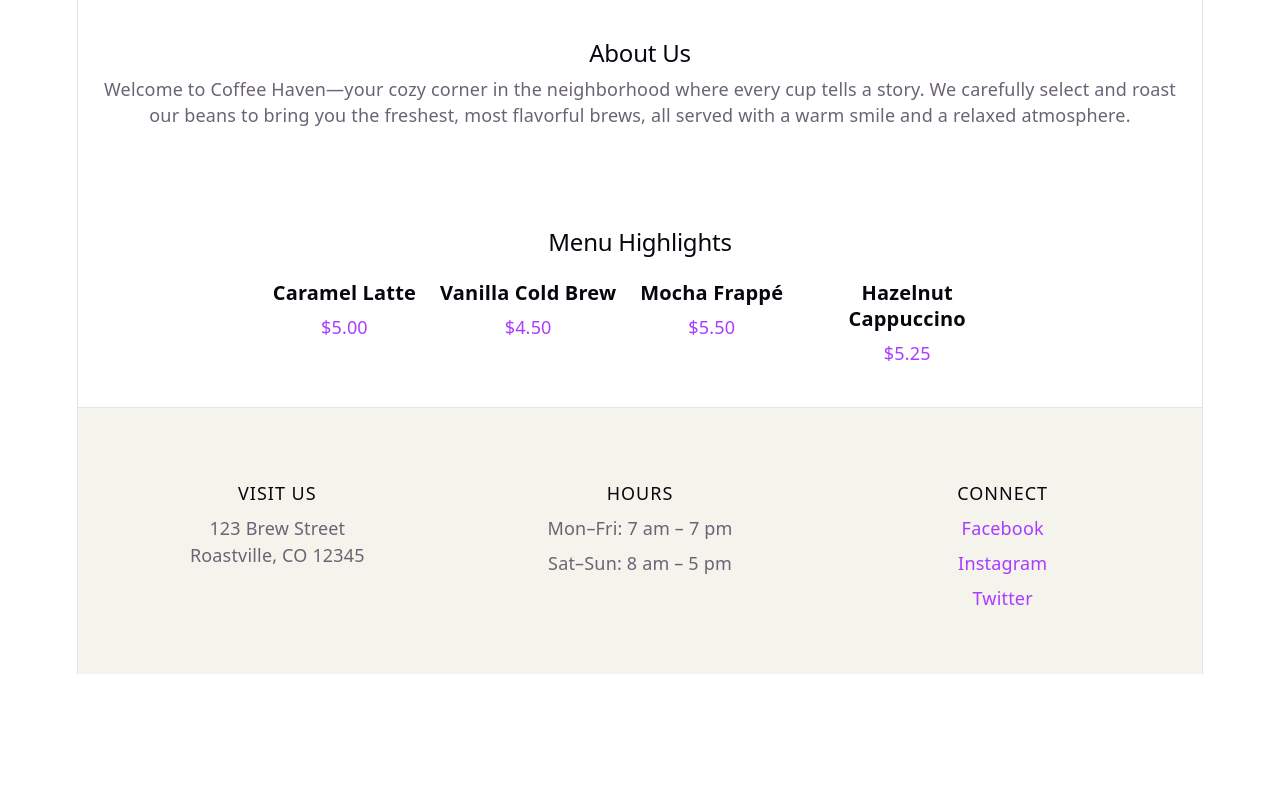
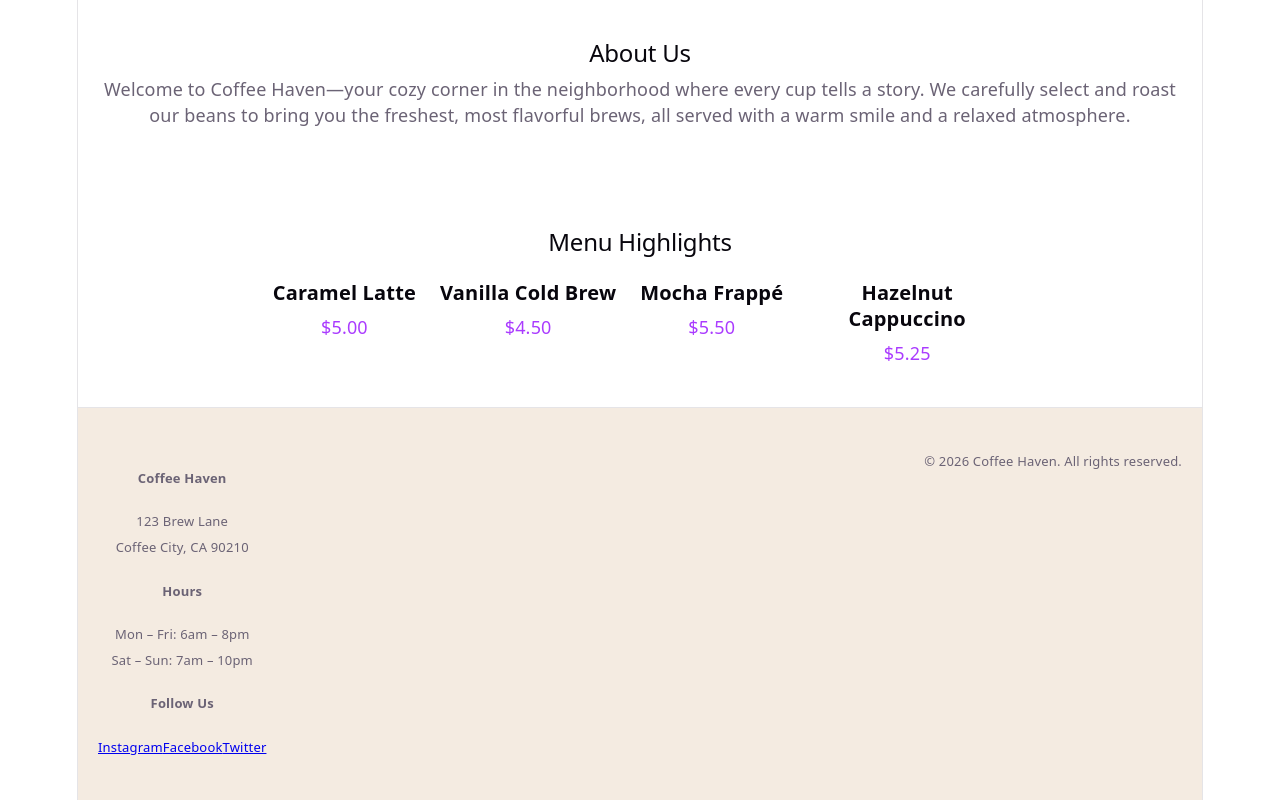
Before and after one commit to kabilhussain/N8NTestProject, a React (Vite) app in the folder my-react-app/: page / in a window 1280 px wide. Shown: the part 408-1208 px from the top of the page. Before the commit the page ends 1082 px from the top, so only its background shows below. Built offline with nearby package versions, Linux system fonts and the light colour scheme.

Commit message:
feat: update Footer structure to include Coffee Haven’s addr (#3)

```diff
--- a/my-react-app/src/components/Footer.jsx
+++ b/my-react-app/src/components/Footer.jsx
@@ -1,90 +1,43 @@
-import React from 'react'
 import './Footer.css'
 
-export default function Footer() {
-  const footerStyle = {
-    padding: '2rem 1rem',
-    background: 'var(--code-bg)',
-    color: 'var(--text)',
-    borderTop: '1px solid var(--border)',
-  }
-  const containerStyle = {
-    display: 'flex',
-    flexWrap: 'wrap',
-    justifyContent: 'space-between',
-    maxWidth: '1126px',
-    margin: '0 auto',
-  }
-  const sectionStyle = {
-    flex: '1 1 200px',
-    margin: '1rem',
-  }
-  const titleStyle = {
-    fontFamily: 'var(--heading)',
-    fontWeight: 500,
-    color: 'var(--text-h)',
-    fontSize: '1rem',
-    marginBottom: '0.5rem',
-    textTransform: 'uppercase',
-    letterSpacing: '1px',
-  }
-  const listStyle = { listStyle: 'none', padding: 0, margin: 0 }
-  const itemStyle = { marginBottom: '0.5rem' }
-  const linkStyle = { color: 'var(--accent)', textDecoration: 'none' }
-
+function Footer() {
   return (
-    <footer style={footerStyle}>
-      <div style={containerStyle}>
-        <div style={sectionStyle}>
-          <h3 style={titleStyle}>Visit Us</h3>
-          <address style={{ fontStyle: 'normal', lineHeight: 1.5 }}>
-            123 Brew Street<br />
-            Roastville, CO 12345
-          </address>
+    <footer className="footer" style={{ fontSize: '13px', color: 'var(--text)' }}>
+      <div className="footer-container">
+        <div className="footer-block">
+          <h4 className="footer-heading">Coffee Haven</h4>
+          <p>
+            123 Brew Lane<br />
+            Coffee City, CA 90210
+          </p>
         </div>
-        <div style={sectionStyle}>
-          <h3 style={titleStyle}>Hours</h3>
-          <ul style={listStyle}>
-            <li style={itemStyle}>Mon–Fri: 7 am – 7 pm</li>
-            <li style={itemStyle}>Sat–Sun: 8 am – 5 pm</li>
-          </ul>
+        <div className="footer-block">
+          <h4 className="footer-heading">Hours</h4>
+          <p>
+            Mon – Fri: 6am – 8pm<br />
+            Sat – Sun: 7am – 10pm
+          </p>
         </div>
-        <div style={sectionStyle}>
-          <h3 style={titleStyle}>Connect</h3>
-          <ul style={listStyle}>
-            <li style={itemStyle}>
-              <a
-                href="https://facebook.com/coffeehaven"
-                target="_blank"
-                rel="noopener noreferrer"
-                style={linkStyle}
-              >
-                Facebook
-              </a>
-            </li>
-            <li style={itemStyle}>
-              <a
-                href="https://instagram.com/coffeehaven"
-                target="_blank"
-                rel="noopener noreferrer"
-                style={linkStyle}
-              >
-                Instagram
-              </a>
-            </li>
-            <li style={itemStyle}>
-              <a
-                href="https://twitter.com/coffeehaven"
-                target="_blank"
-                rel="noopener noreferrer"
-                style={linkStyle}
-              >
-                Twitter
-              </a>
-            </li>
-          </ul>
+        <div className="footer-block">
+          <h4 className="footer-heading">Follow Us</h4>
+          <div className="footer-social">
+            <a href="https://instagram.com" target="_blank" rel="noopener noreferrer">
+              Instagram
+            </a>
+            <a href="https://facebook.com" target="_blank" rel="noopener noreferrer">
+              Facebook
+            </a>
+            <a href="https://twitter.com" target="_blank" rel="noopener noreferrer">
+              Twitter
+            </a>
+          </div>
         </div>
+      </div>
+      <div className="footer-credits">
+        <p>&copy; {new Date().getFullYear()} Coffee Haven. All rights reserved.</p>
       </div>
     </footer>
   )
 }
+
+export default Footer
```
